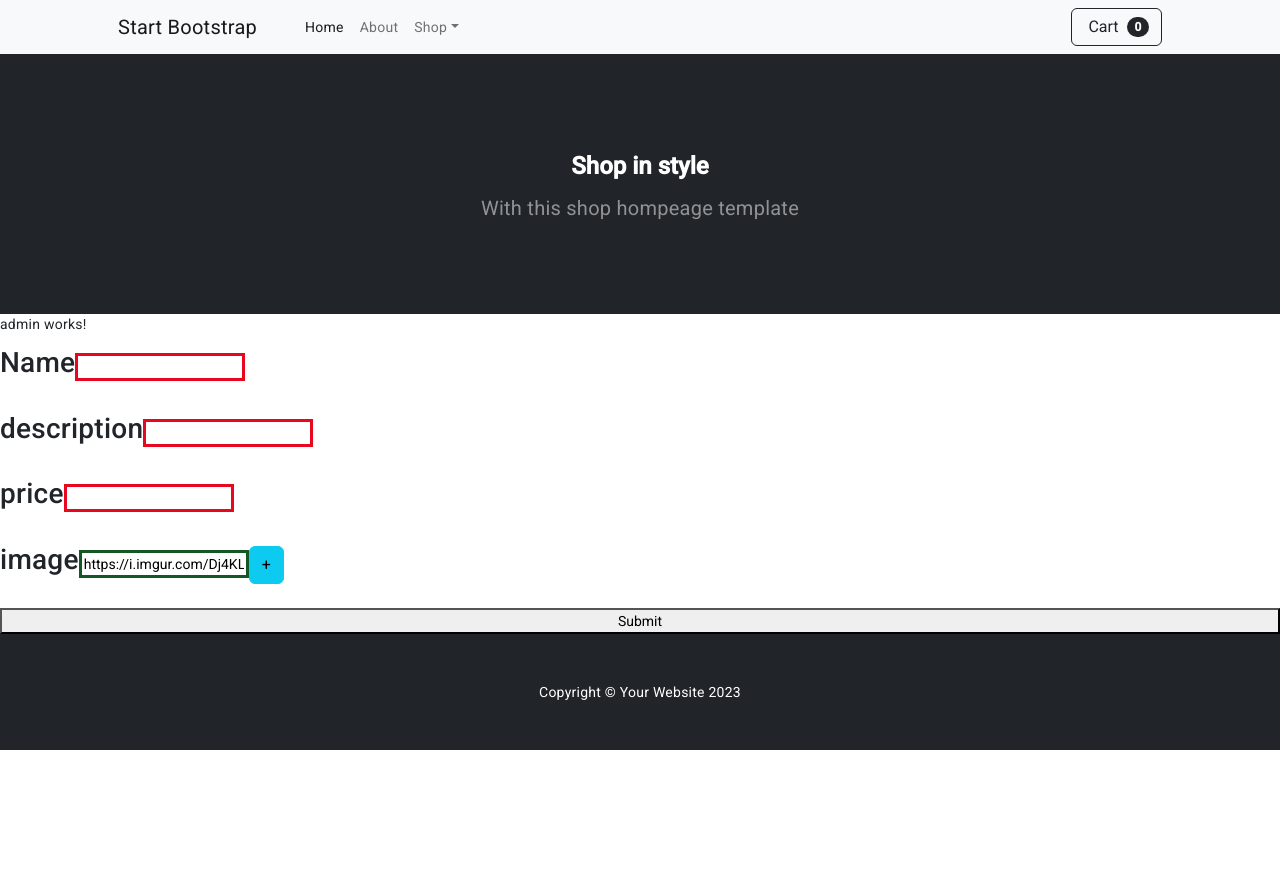
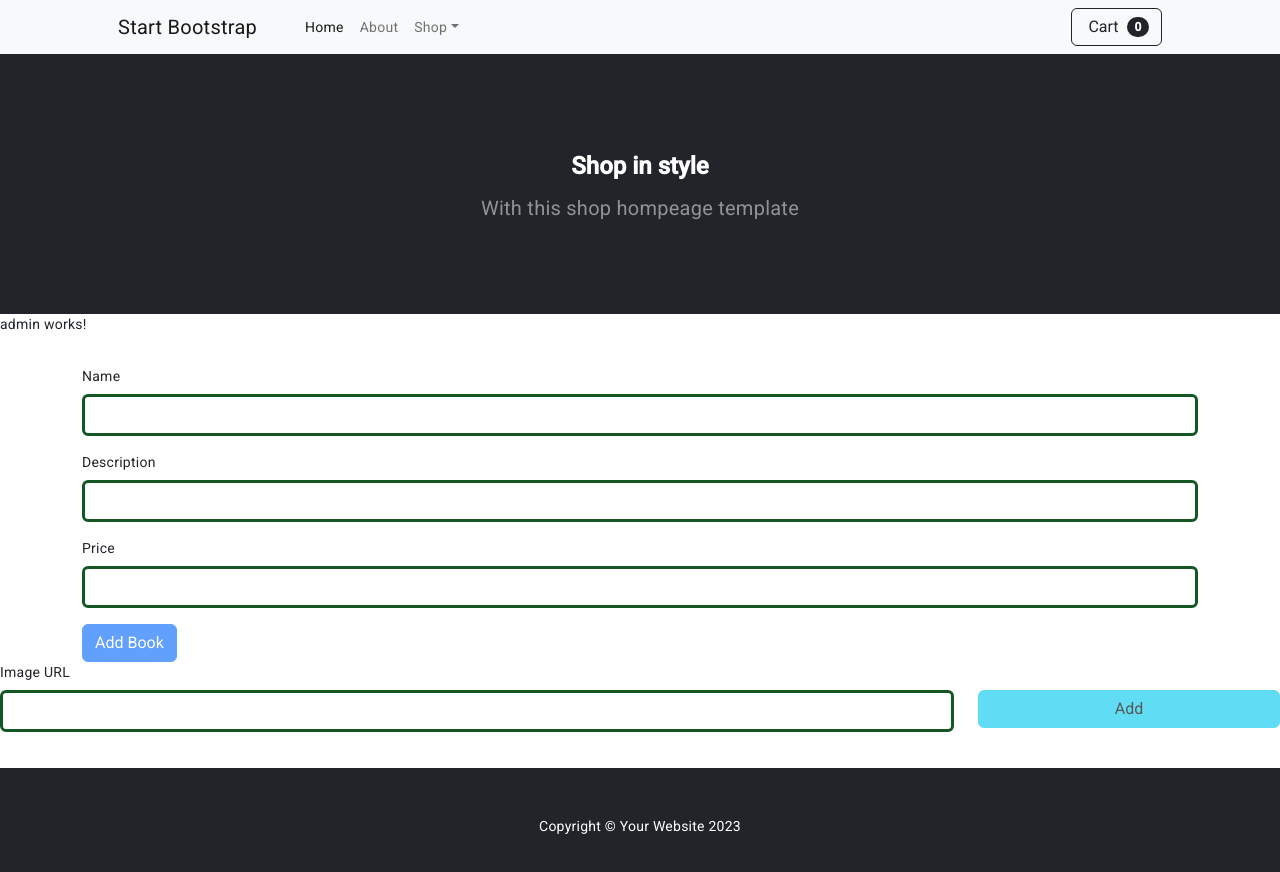
Before and after one commit to valeriiSkliar/angular-final-task, an Angular app: page /cart/admin in a window 1280 px wide. Shown: the top 872 px of the page. Before the commit the page ends 800 px from the top, so only its background shows below. Built offline with nearby package versions, Linux system fonts and the light colour scheme.

Commit message:
fix: addProductComponent

```diff
--- a/src/app/admin/admin.component.html
+++ b/src/app/admin/admin.component.html
@@ -1,2 +1,2 @@
 <p>admin works!</p>
-<app-add-product></app-add-product>
+<app-add-product class="m-auto p-5"></app-add-product>
--- a/src/app/admin/components/add-product/add-product.component.css
+++ b/src/app/admin/components/add-product/add-product.component.css
@@ -7,3 +7,7 @@ input {
 img {
 	width: 140px;
 }
+.errorFormMessage {
+	font-size: smaller;
+	color: #e7071e;
+}
--- a/src/app/admin/components/add-product/add-product.component.html
+++ b/src/app/admin/components/add-product/add-product.component.html
@@ -1,47 +1,85 @@
-<form
-  [formGroup]="productForm"
-  (ngSubmit)="onSubmit()"
-  class="flex-column d-flex gap-4">
-  <div>
-    <label class="h3">Name</label>
-    <input
-      [class.invalid]="productForm.get('name')?.invalid"
-      formControlName="name"
-      name="name"
-      type="text">
+<form [formGroup]="productForm" (ngSubmit)="onSubmit()" class="container">
+  <div class="row mb-3">
+    <div class="col">
+      <label class="form-label">Name</label>
+      <input
+        class="form-control"
+        [class.is-invalid]="inputsCheck(name.name)"
+        formControlName="name"
+        name="name"
+        #name
+        type="text">
+      <span
+        *ngIf="inputsCheck(name.name)"
+        class="errorFormMessage"
+      >Only letters and spaces can be entered</span>
+    </div>
   </div>
-  <div>
-    <label class="h3">description</label>
-    <input
-      [class.invalid]="productForm.get('description')?.invalid"
-      formControlName="description"
-      name="description"
-      type="text">
+  <div class="row mb-3">
+    <div class="col">
+      <label class="form-label">Description</label>
+      <input
+        class="form-control"
+        [class.is-invalid]="inputsCheck(description.name)"
+        formControlName="description"
+        name="description"
+        #description
+        type="text">
+      <span
+        *ngIf="inputsCheck(description.name)"
+        class="errorFormMessage"
+      >Only letters, spaces and numbers can be entered</span>
+    </div>
   </div>
-  <div>
-    <label class="h3">price</label>
-    <input
-      [class.invalid]="productForm.get('price')?.invalid"
-      formControlName="price"
-      name="price"
-      type="number">
+  <div class="row mb-3">
+    <div class="col">
+      <label class="form-label">Price</label>
+      <input
+        class="form-control"
+        [class.is-invalid]="inputsCheck(price.name)"
+        formControlName="price"
+        name="price"
+        #price
+        type="number">
+      <span
+        *ngIf="inputsCheck(price.name)"
+        class="errorFormMessage"
+      >Only numbers can be entered</span>
+    </div>
   </div>
-  <div>
-    <label class="h3">image</label>
-    <input
-      value="https://i.imgur.com/Dj4KLvM.jpg"
-      #image
-      name="image" type="text">
-    <div
-      (click)="addImage(image.value)"
-      class="btn btn-info"
-    >+</div>
-
+  <div class="row">
+    <div class="col">
+      <button
+        type="submit"
+        class="btn btn-primary"
+        [disabled]="!(imageForm.valid && productForm.valid)">Add Book</button>
+    </div>
   </div>
-  <div
-    *ngIf="imageCheck"
-  >
-    <img *ngFor="let img of images" src={{img}} alt="">
+</form>
+<form [formGroup]="imageForm" (ngSubmit)="imageAddSubmit()" class="mb-3">
+  <div class="row">
+    <div class="col-9">
+      <label class="form-label">Image URL</label>
+      <input
+        class="form-control"
+        [class.is-invalid]="inputsCheck(imageUrls.name)"
+        formControlName="imageUrls"
+        name="imageUrls"
+        #imageUrls
+        type="text">
+    </div>
+    <div class="col-3">
+      <label class="form-label">&nbsp;</label>
+      <button
+        [disabled]="!imageForm.valid"
+        type="submit"
+        class="btn btn-info w-100">Add</button>
+    </div>
   </div>
-  <button type="submit">Submit</button>
+    <div class="row mt-2" *ngIf="isImageSubmitted">
+      <span *ngIf="imageCheck" class="errorFormMessage">image URL is not valid</span>
+      <div class="col" *ngFor="let img of images">
+        <img src={{img}} alt="" class="img-fluid">
+      </div>
+    </div>
 </form>
--- a/src/app/admin/components/add-product/add-product.component.ts
+++ b/src/app/admin/components/add-product/add-product.component.ts
@@ -1,4 +1,4 @@
-import { Component, OnInit } from '@angular/core';
+import { Component } from '@angular/core';
 import { FormGroup, FormControl, Validators, FormBuilder } from '@angular/forms';
 import { IProduct } from '../../../core/interfaces/iproduct';
 import { LettersAndSpacesOnlyValidator } from '../../utils/LettersAndSpacesOnlyValidator';
@@ -22,16 +22,20 @@ export interface Product {
 })
 export class AddProductComponent {
 	productForm: FormGroup;
+	imageForm: FormGroup;
 	product: Partial<IProduct> = {};
 	images: string[] = [];
-	imageCheck!: boolean;
+	imageCheck = false;
+	isImageSubmitted = false;
 
 	constructor(private fb: FormBuilder, private localStorage: LocalStorageService) {
+		this.imageForm = this.fb.group({
+			imageUrls: ['', Validators.required],
+		});
 		this.productForm = this.fb.group({
-			name: ['', [Validators.required, LettersAndSpacesOnlyValidator()]],
-			description: ['', [Validators.required, LettersSpacesNumbersOnlyValidator()]],
-			price: ['', [Validators.required, Validators.min(0)]],
-			imageUrls: this.fb.array([]),
+			name: ['', LettersAndSpacesOnlyValidator()],
+			description: ['', LettersSpacesNumbersOnlyValidator()],
+			price: ['', Validators.min(0)],
 		});
 	}
 
@@ -44,17 +48,39 @@ export class AddProductComponent {
 			price: this.productForm.value.price,
 			description: this.productForm.value.description,
 		});
+		// this.isSubmitted = true;
 		// this.productService.
 	}
 
 	async addImage(value: string) {
 		await checkImageValidation(value)
-			.then((data) => (this.imageCheck = data))
-			.catch((data) => (this.imageCheck = data));
+			.then((data: boolean) => {
+				this.imageCheck = !data;
+				this.isImageSubmitted = true;
+			})
+			.catch((data: boolean) => {
+				this.imageCheck = data;
+				this.isImageSubmitted = true;
+			});
 
-		if (this.imageCheck) {
-			this.productForm.value.imageUrls.push(value);
-			this.images = this.productForm.value.imageUrls;
+		if (this.isImageSubmitted) {
+			this.images.push(value);
+			console.log(this.images);
+			// this.images = this.imageForm.value.imageUrls;
 		}
 	}
+
+	async imageAddSubmit() {
+		this.isImageSubmitted = true;
+		// console.log(this.imageForm.value.imageUrls)
+		// console.log(this.images)
+		await this.addImage(this.imageForm.value.imageUrls);
+	}
+
+	inputsCheck(inputName: string) {
+		return (
+			(this.productForm.get(inputName)?.hasError('required') && this.productForm.get(inputName)?.touched) ||
+			this.productForm.get(inputName)?.invalid
+		);
+	}
 }
--- a/src/app/admin/utils/checkImageValidation.ts
+++ b/src/app/admin/utils/checkImageValidation.ts
@@ -1,9 +1,27 @@
+import { AbstractControl, ValidationErrors, AsyncValidatorFn } from '@angular/forms';
+
 export function checkImageValidation(value: string): Promise<boolean> {
 	return new Promise((resolve, reject) => {
 		const validImage = new Image();
 
 		validImage.onload = () => resolve(true);
-		validImage.onerror = () => reject(true);
+		validImage.onerror = () => reject(false);
 		validImage.src = value;
 	});
 }
+
+export function checkImageAsyncValidation(isSubmitted: boolean): AsyncValidatorFn {
+	return (control: AbstractControl): Promise<ValidationErrors | null> => {
+		if (!isSubmitted) {
+			return Promise.resolve(null);
+		}
+
+		return new Promise((resolve) => {
+			const validImage = new Image();
+
+			validImage.onload = () => resolve(null);
+			validImage.onerror = () => resolve({ invalidImage: true });
+			validImage.src = control.value;
+		});
+	};
+}
--- a/src/app/appModuleComponents/header/header.component.html
+++ b/src/app/appModuleComponents/header/header.component.html
@@ -11,7 +11,7 @@
       aria-label="Toggle navigation"><span class="navbar-toggler-icon"></span></button>
     <div class="collapse navbar-collapse" id="navbarSupportedContent">
       <ul class="navbar-nav me-auto mb-2 mb-lg-0 ms-lg-4">
-        <li class="nav-item"><a class="nav-link active" aria-current="page" href="#!">Home</a></li>
+        <li class="nav-item"><a routerLink="" class="nav-link active" aria-current="page" href="#!">Home</a></li>
         <li class="nav-item"><a class="nav-link" href="#!">About</a></li>
         <li class="nav-item dropdown">
           <a class="nav-link dropdown-toggle" id="navbarDropdown" href="#" role="button" data-bs-toggle="dropdown" aria-expanded="false">Shop</a>
```
Also changed, not shown: src/app/cart/cart.component.ts (+0 -8 lines).
